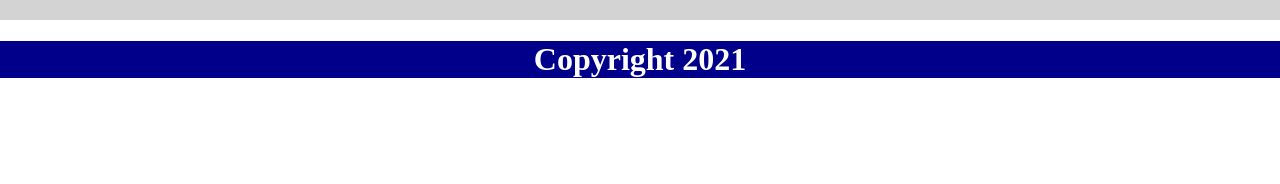
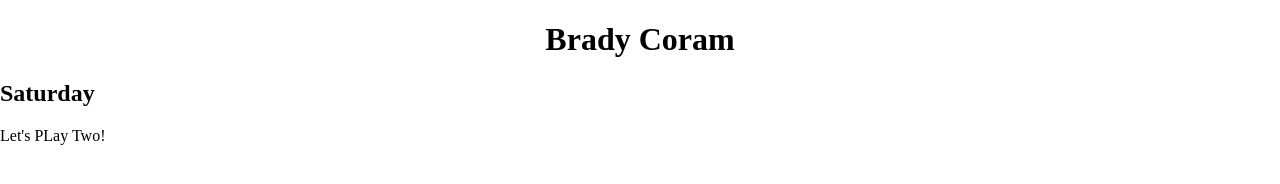
Before and after one commit to Brcoram/BradyCIT212first, a plain HTML site: page index.html in a window 1280 px wide. Drawn offline with Linux system fonts and the light colour scheme; files that its build step writes are made by us from their sources.

Commit message:
Update index.html

```diff
--- a/index.html
+++ b/index.html
@@ -8,16 +8,8 @@
 
 <body>
 
-<nav><div class="logo"></div></nav>
-<div class="container">
-
-<div class="whitebox"></div>
-<div class="whitebox"></div>
-<div class="whitebox"></div>
-<div class="whitebox"></div>
-</div>
-
-<footer><h1>Copyright 2021</h1></footer>
-
+    <h1>Brady Coram</h1>
+    <h2>Saturday</h2>
+<p>Let's PLay Two!</p>
 </body>
 </html>
```
